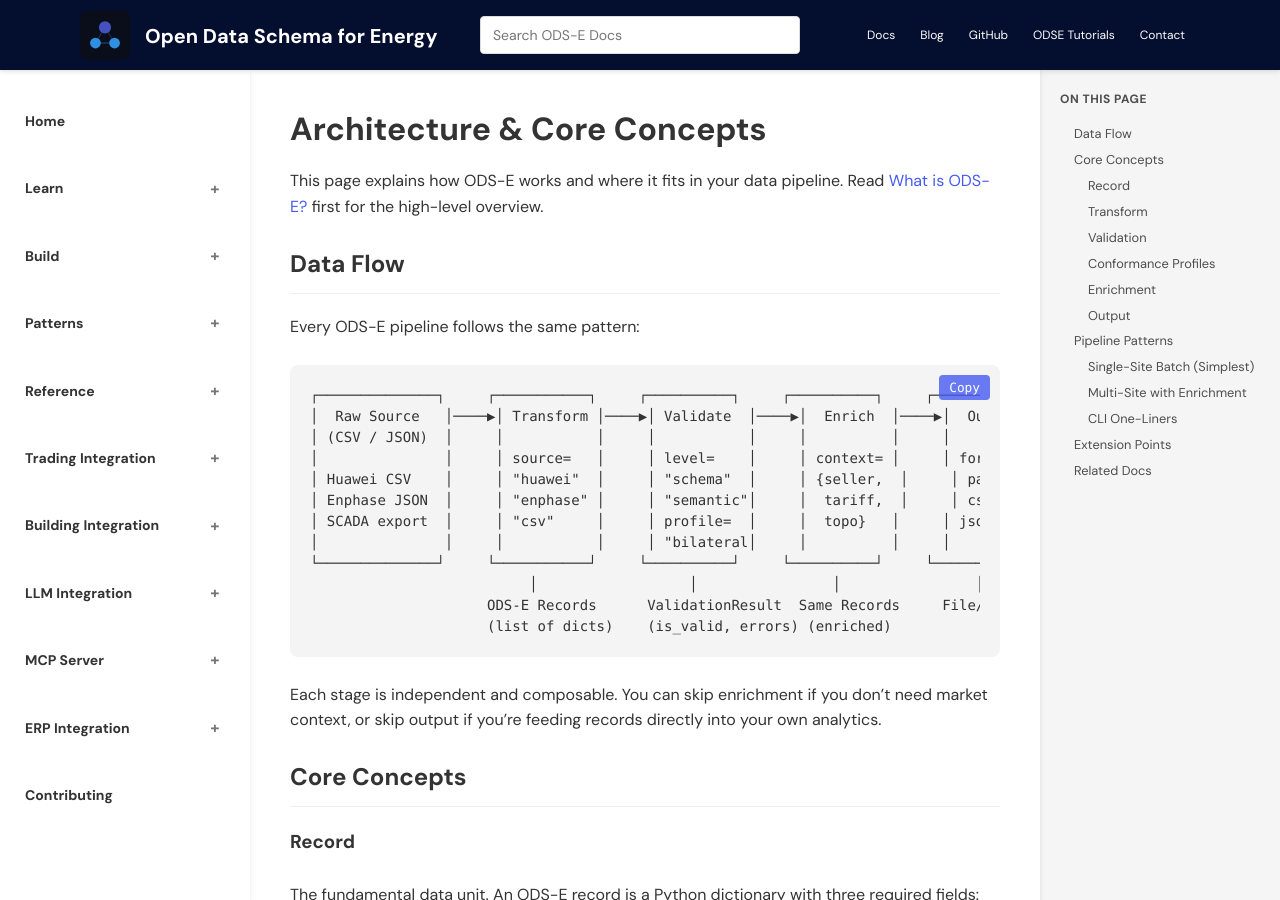
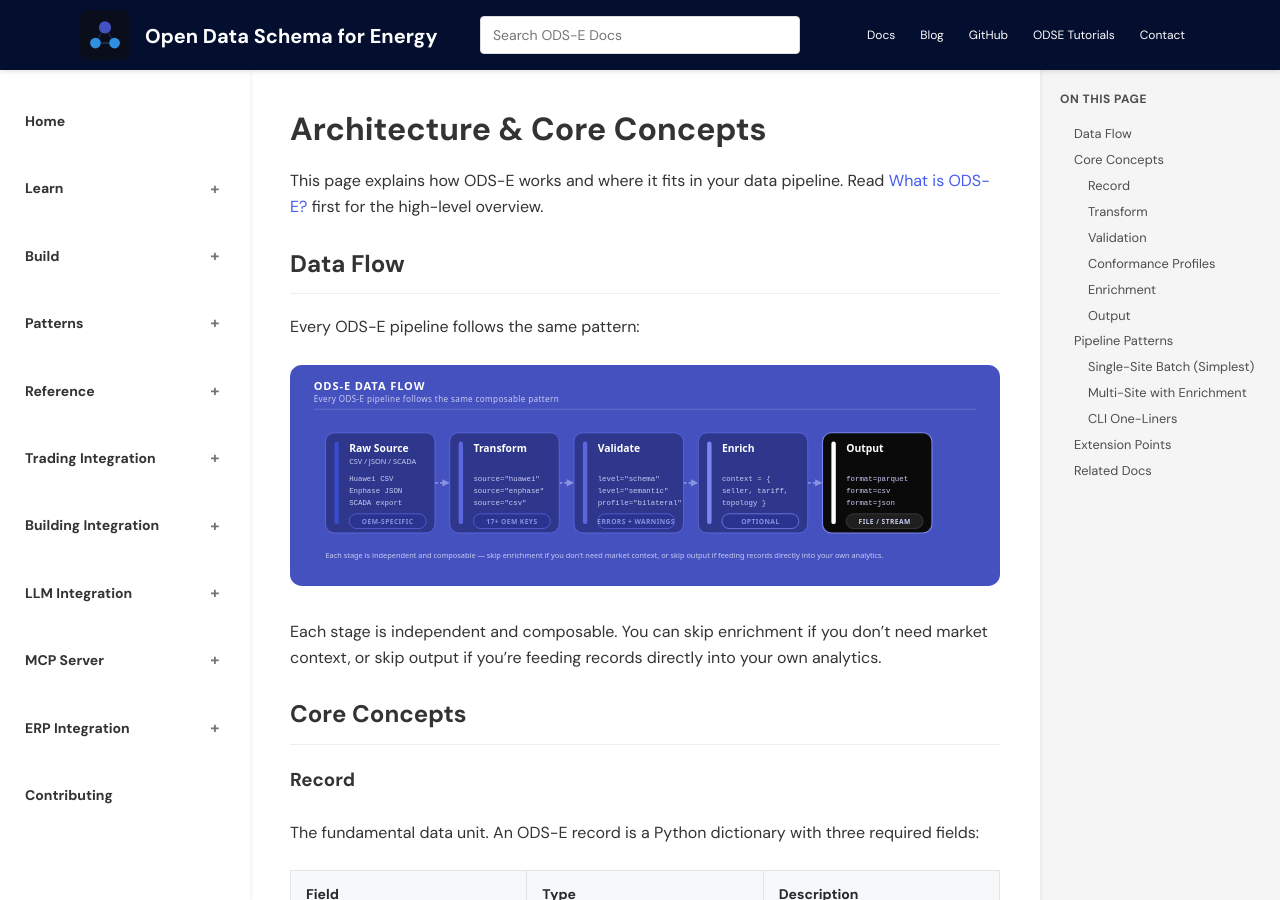
Before and after one commit to AsobaCloud/odse-docs, a Jekyll site: the page built from docs/concepts/architecture.md, in a window 1280 px wide and 900 px high. Built offline with Jekyll 4.4.1, drawn with Linux system fonts in a browser that asks for light colours.

Commit message:
docs: replace ASCII pipeline diagram with brand-styled SVG

````diff
--- a/docs/concepts/architecture.md
+++ b/docs/concepts/architecture.md
@@ -13,20 +13,7 @@ This page explains how ODS-E works and where it fits in your data pipeline. Read
 
 Every ODS-E pipeline follows the same pattern:
 
-```
-┌──────────────┐     ┌───────────┐     ┌──────────┐     ┌──────────┐     ┌──────────┐
-│  Raw Source   │────▶│ Transform │────▶│ Validate  │────▶│  Enrich  │────▶│  Output  │
-│ (CSV / JSON)  │     │           │     │           │     │          │     │          │
-│               │     │ source=   │     │ level=    │     │ context= │     │ format=  │
-│ Huawei CSV    │     │ "huawei"  │     │ "schema"  │     │ {seller,  │     │ parquet  │
-│ Enphase JSON  │     │ "enphase" │     │ "semantic"│     │  tariff,  │     │ csv      │
-│ SCADA export  │     │ "csv"     │     │ profile=  │     │  topo}   │     │ json     │
-│               │     │           │     │ "bilateral│     │          │     │          │
-└──────────────┘     └───────────┘     └──────────┘     └──────────┘     └──────────┘
-                          │                  │                │                │
-                     ODS-E Records      ValidationResult  Same Records     File/Stream
-                     (list of dicts)    (is_valid, errors) (enriched)
-```
+![ODS-E data flow: Raw Source → Transform → Validate → Enrich → Output](/docs/assets/odse-data-flow.svg)
 
 Each stage is independent and composable. You can skip enrichment if you don't need market context, or skip output if you're feeding records directly into your own analytics.
 
````
Also changed, not shown: assets/images/brand/odse-logo.png (added), docs/assets/odse-data-flow.svg (added), 2 other files.
